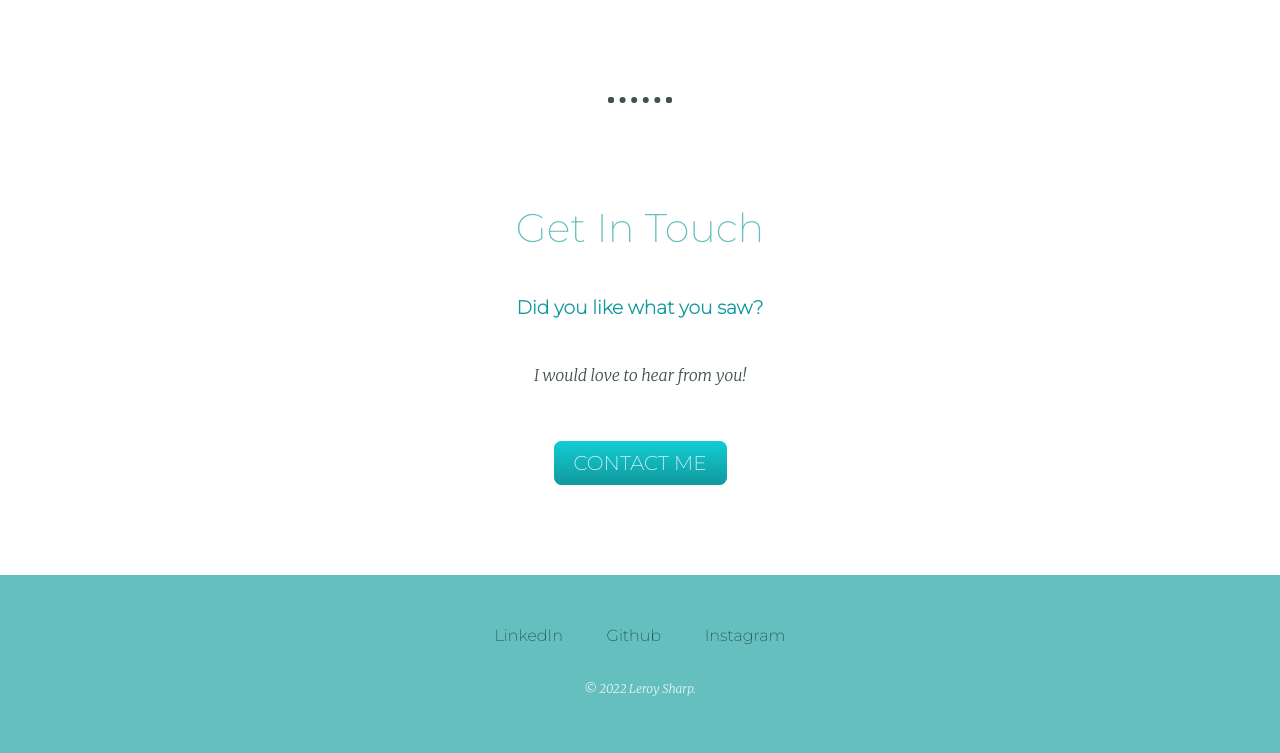
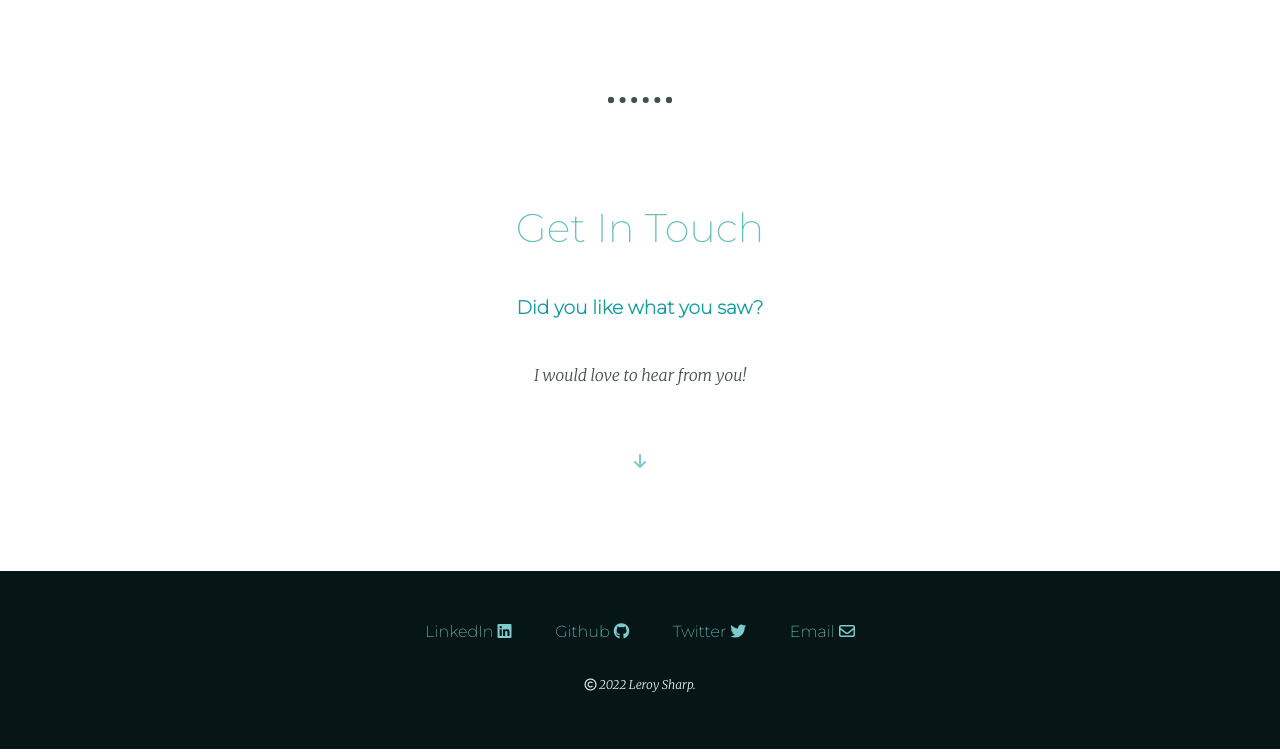
Before and after one commit to lsharp256/curly-invention, a plain HTML site: page index.html in a window 1280 px wide. Shown: the part 2776-3529 px from the top of the page. Drawn offline with Linux system fonts and the light colour scheme.

Commit message:
Added fontawesome icons in footer

```diff
--- a/css/styles.css
+++ b/css/styles.css
@@ -38,7 +38,7 @@ body {
   }
 
   a {
-    color: #184647;
+    color: #7dcbcc;
     font-family: 'Montserrat', sans-serif;
     margin: 10px 20px;
     text-decoration: none;
@@ -59,7 +59,7 @@ body {
   }
 
   .bottom-container {
-    background-color: #66BFBF;
+    background-color: #061616;
     padding: 50px 0 20px;
   }
 
--- a/index.html
+++ b/index.html
@@ -46,17 +46,19 @@
         <h2>Get In Touch</h2>
         <h3>Did you like what you saw?</h3>
         <p class="contact-message">I would love to hear from you!</p>
-        <a class="btn" href="mailto:lsharp256@gmail.com">CONTACT ME</a>
+        <a><i class="fa-sharp fa-solid fa-arrow-down"></i></a>
       </div>
     </div>
 
 
     <div class="bottom-container">
-      <a class="footer-link" href="https://www.linkedin.com/in/leroy-sharp-027496b5/">LinkedIn</a>
-      <a class="footer-link" href="https://github.com/lsharp256">Github</a>
-      <a class="footer-link" href="https://www.instagram.com/leroysharp/">Instagram</a>
-      <p class="copyright">© 2022 Leroy Sharp.</p>
+      <a class="footer-link" href="https://www.linkedin.com/in/leroy-sharp-027496b5/">LinkedIn <i class="fa-brands fa-linkedin"></i></a>
+      <a class="footer-link" href="https://github.com/lsharp256">Github <i class="fa-brands fa-github"></i></a>
+      <a class="footer-link" href="https://twitter.com/leroy_sharp_">Twitter <i class="fa-brands fa-twitter"></i></a>
+      <a class="footer-link" href="mailto:lsharp256@gmail.com">Email <i class="fa-regular fa-envelope"></i></a>
+      <p class="copyright"><i class="fa-regular fa-copyright"></i> 2022 Leroy Sharp.</p>
     </div>
     </div>
+    <script src="https://kit.fontawesome.com/ec147f2fd9.js" crossorigin="anonymous"></script>
   </body>
 </html>
```
